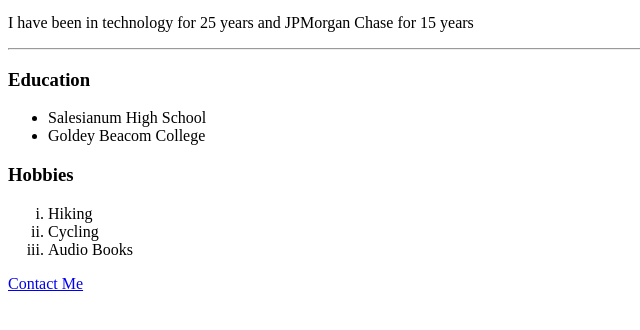
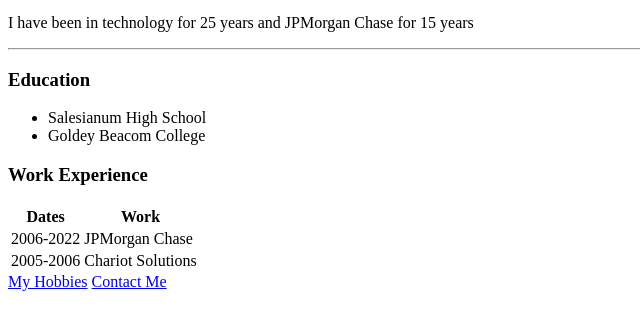
Before and after one commit to jimtoy/udemy-personal-site, a plain HTML site: page index.html in a window 1280 px wide. Shown: the part 352-682 px from the top of the page, without its empty margins (0-640 px from the left). Drawn offline with Linux system fonts and the light colour scheme.

Commit message:
commit after lesson

```diff
--- a/index.html
+++ b/index.html
@@ -19,13 +19,24 @@
     <li>Goldey Beacom College</li>
 </ul>
 
-<h3>Hobbies</h3>
-<ol type="i">
-    <li>Hiking</li>
-    <li>Cycling</li>
-    <li>Audio Books</li>
-</ol>
-
+<h3>Work Experience</h3>
+<table>
+    <thead>
+        <th>Dates</th>
+        <th>Work</th>
+    </thead>
+    <tbody>
+        <tr>
+            <td>2006-2022</td>
+            <td>JPMorgan Chase</td>
+        </tr>
+        <tr>
+            <td>2005-2006</td>
+            <td>Chariot Solutions</td>
+        </tr>
+    </tbody>
+</table>
+<a href="hobbies.html">My Hobbies</a>
 <a href="contact.html">Contact Me</a>
 </body>
 </html>
```
Also changed, not shown: hobbies.html (added, +15 -0 lines).
